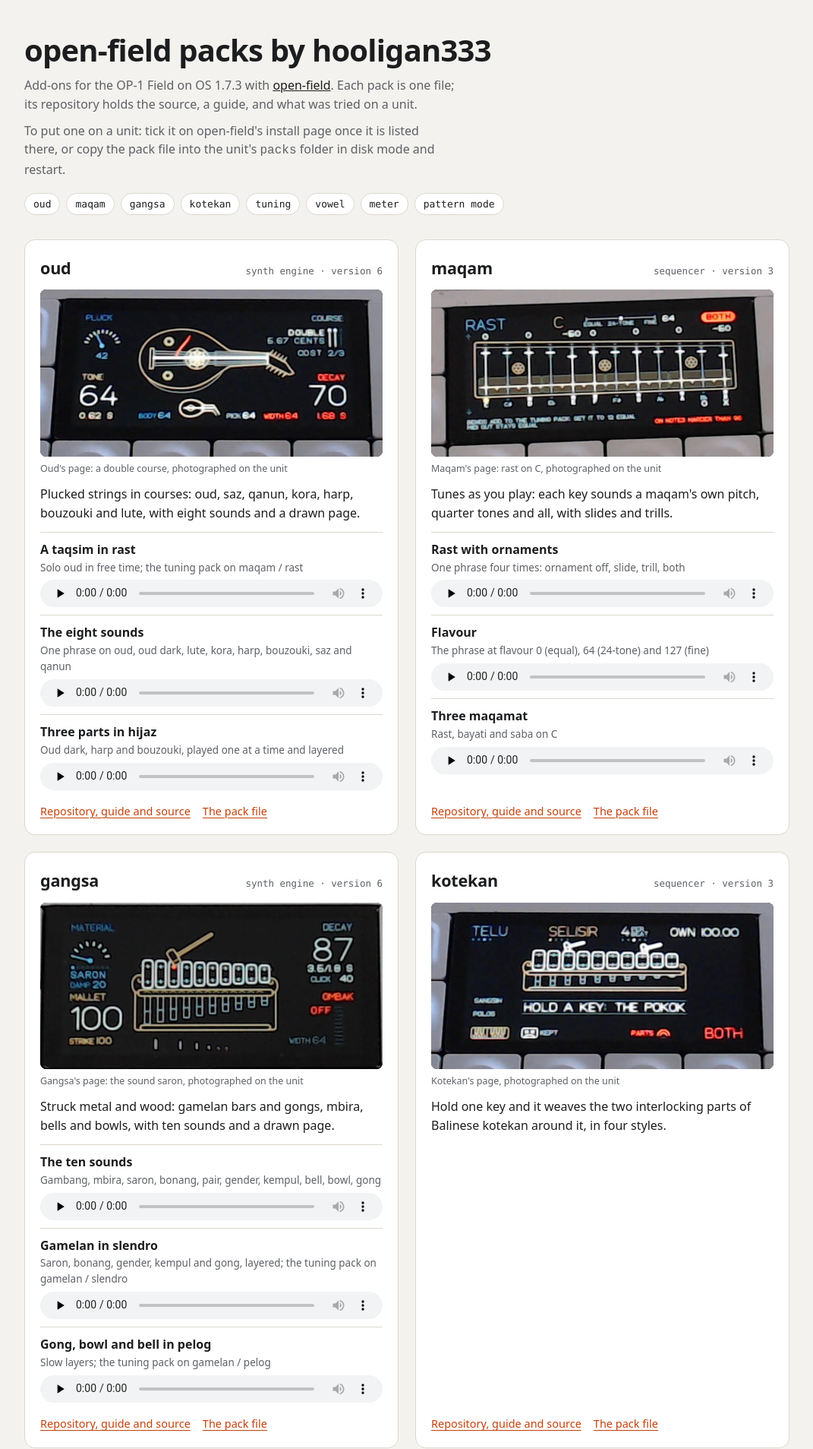
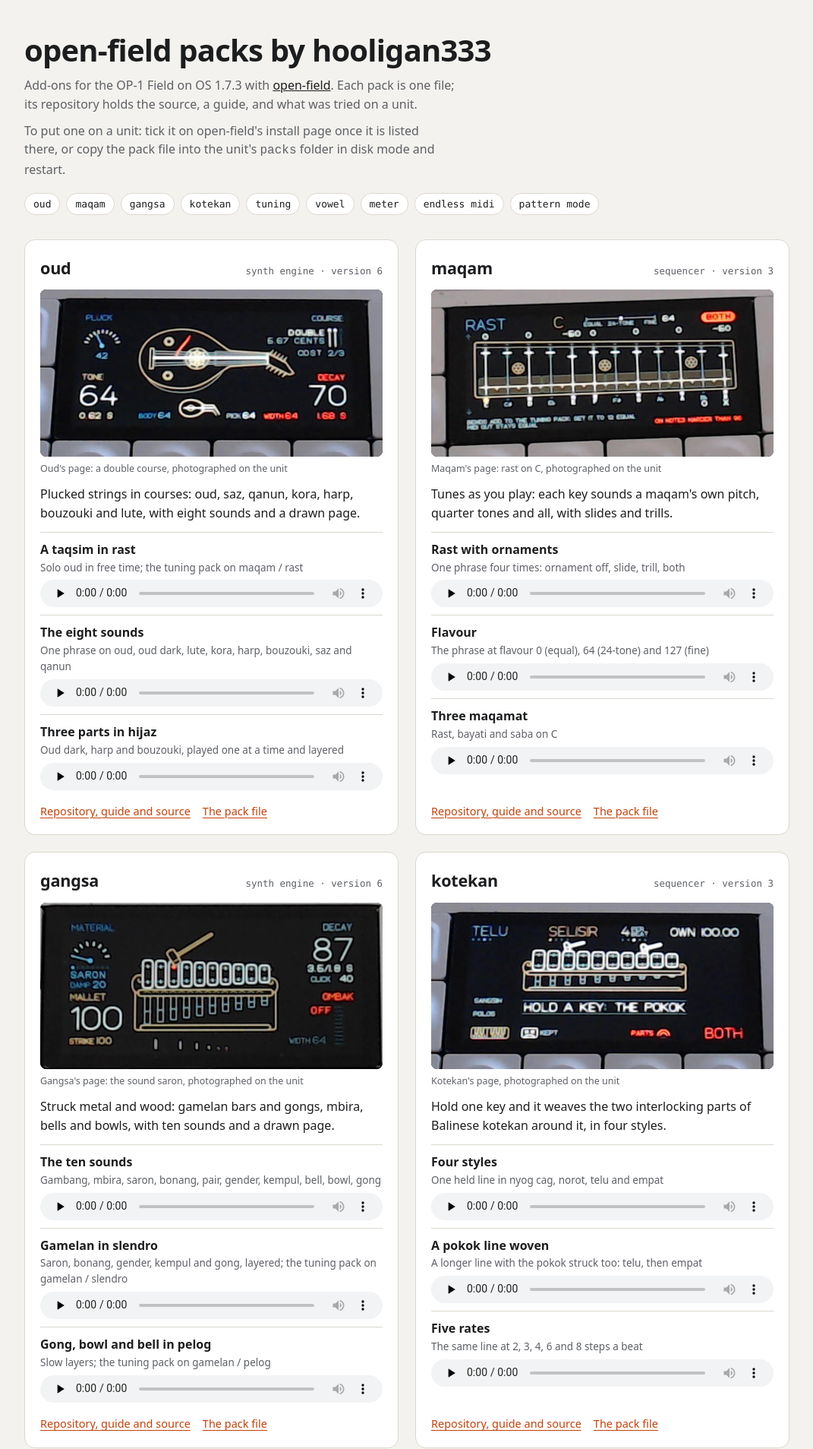
Before and after one commit to hooligan333/open-field-packs, a plain HTML site: page docs/index.html in a window 1280 px wide. Shown: the top 1907 px of the page at 76% size, without its empty margins (104-1175 px from the left). Drawn offline with Linux system fonts and the light colour scheme.

Commit message:
endless midi 6 and kotekan's recordings
Co-Authored-By: Claude Fable 5.2 <noreply@anthropic.com>

```diff
--- a/docs/index.html
+++ b/docs/index.html
@@ -43,7 +43,7 @@ audio { width: 100%; height: 36px; }
 <h1>open-field packs by hooligan333</h1>
 <p>Add-ons for the OP-1 Field on OS 1.7.3 with <a href="https://github.com/LaP0573/open-field">open-field</a>. Each pack is one file; its repository holds the source, a guide, and what was tried on a unit.</p>
 <p>To put one on a unit: tick it on open-field's install page once it is listed there, or copy the pack file into the unit's <code>packs</code> folder in disk mode and restart.</p>
-<nav><a href="#oud">oud</a> <a href="#maqam">maqam</a> <a href="#gangsa">gangsa</a> <a href="#kotekan">kotekan</a> <a href="#tuning">tuning</a> <a href="#vowel">vowel</a> <a href="#meter">meter</a> <a href="#pattern-mode">pattern mode</a></nav>
+<nav><a href="#oud">oud</a> <a href="#maqam">maqam</a> <a href="#gangsa">gangsa</a> <a href="#kotekan">kotekan</a> <a href="#tuning">tuning</a> <a href="#vowel">vowel</a> <a href="#meter">meter</a> <a href="#endless-midi">endless midi</a> <a href="#pattern-mode">pattern mode</a></nav>
 </div>
 <main>
 <article class="pack" id="oud">
@@ -83,6 +83,11 @@ audio { width: 100%; height: 36px; }
 <header><h2>kotekan</h2><p class="meta">sequencer &middot; version 3</p></header>
 <figure><img src="media/kotekan-page.jpg" alt="kotekan&#x27;s page" width="872" height="424" loading="lazy"><figcaption>Kotekan&#x27;s page, photographed on the unit</figcaption></figure>
 <p class="line">Hold one key and it weaves the two interlocking parts of Balinese kotekan around it, in four styles.</p>
+<ul class="listen">
+<li><div class="t"><strong>Four styles</strong><span>One held line in nyog cag, norot, telu and empat</span></div><audio controls preload="none" src="media/kotekan-01-four-styles.mp3"></audio></li>
+<li><div class="t"><strong>A pokok line woven</strong><span>A longer line with the pokok struck too: telu, then empat</span></div><audio controls preload="none" src="media/kotekan-02-a-pokok-line-woven.mp3"></audio></li>
+<li><div class="t"><strong>Five rates</strong><span>The same line at 2, 3, 4, 6 and 8 steps a beat</span></div><audio controls preload="none" src="media/kotekan-03-five-rates.mp3"></audio></li>
+</ul>
 <p class="links"><a href="https://github.com/hooligan333/open-field-gangsa-kotekan">Repository, guide and source</a><a href="https://github.com/hooligan333/open-field-gangsa-kotekan/raw/main/kotekan.pack">The pack file</a></p>
 </article>
 <article class="pack" id="tuning">
@@ -114,6 +119,12 @@ audio { width: 100%; height: 36px; }
 <p class="line">Meters other than 4/4: the metronome&#x27;s accent, the count-in and the tape&#x27;s bar lines, grid and jumps follow the meter.</p>
 <p class="links"><a href="https://github.com/hooligan333/open-field-meter">Repository, guide and source</a><a href="https://github.com/hooligan333/open-field-meter/raw/main/meter.pack">The pack file</a></p>
 </article>
+<article class="pack" id="endless-midi">
+<header><h2>endless midi</h2><p class="meta">sequencer &middot; version 6</p></header>
+<figure><img src="media/endless-count-8.jpg" alt="endless&#x27;s screen after eight notes came in over MIDI" width="872" height="424" loading="lazy"><figcaption>Endless&#x27;s screen after eight notes came in over MIDI, photographed on the unit</figcaption></figure>
+<p class="line">Record endless&#x27;s steps from a MIDI keyboard at the pitches played, over its whole range, while shift is held.</p>
+<p class="links"><a href="https://github.com/hooligan333/open-field-endless-midi">Repository, guide and source</a><a href="https://github.com/hooligan333/open-field-endless-midi/raw/main/endless%20midi.pack">The pack file</a></p>
+</article>
 <article class="pack" id="pattern-mode">
 <header><h2>pattern mode</h2><p class="meta">sequencer &middot; version 1</p></header>
 <p class="line">The pattern sequencer keeps its play mode (backward, ping-pong or forward) over a restart.</p>
```
Also changed, not shown: docs/media/endless-count-8.jpg (added), 4 other files.
